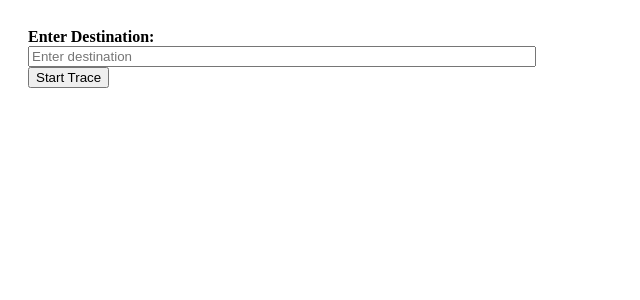
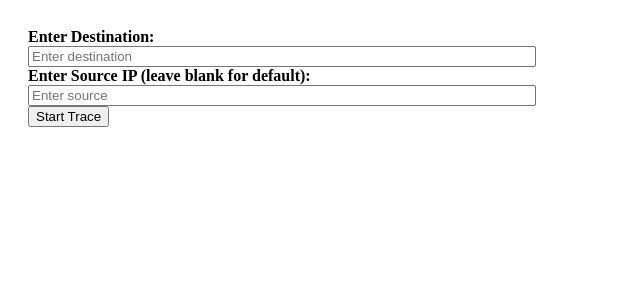
Before and after one commit to tiffany-elizabeth-gh/tracemyroute, a Python web app: template templates/basic_HTML_stream.html in a window 1280 px wide. Shown: the top 300 px of the page, without its empty margins (0-640 px from the left). Run offline with Jinja, Linux system fonts and the light colour scheme; the template is opened without the code that fills it, so the values that code supplies are empty.

Commit message:
updated to add source ip address input

```diff
--- a/templates/basic_HTML_stream.html
+++ b/templates/basic_HTML_stream.html
@@ -32,6 +32,9 @@
                <div class="col-2"><b>Enter Destination:</b></div>
                <div class="col-10"><input type="text" id="destination" name="destination"
                   placeholder="Enter destination" style="width: 100%;"></div>
+                  <div class="col-2"><b>Enter Source IP (leave blank for default):</b></div>
+                  <div class="col-10"><input type="text" id="source" name="source"
+                     placeholder="Enter source" style="width: 100%;"></div>
             </div>
             <div class="row mb-3">
                <div class="col-2"><button id="clicked" onclick="draw_map()">Start Trace</button></div>
```
